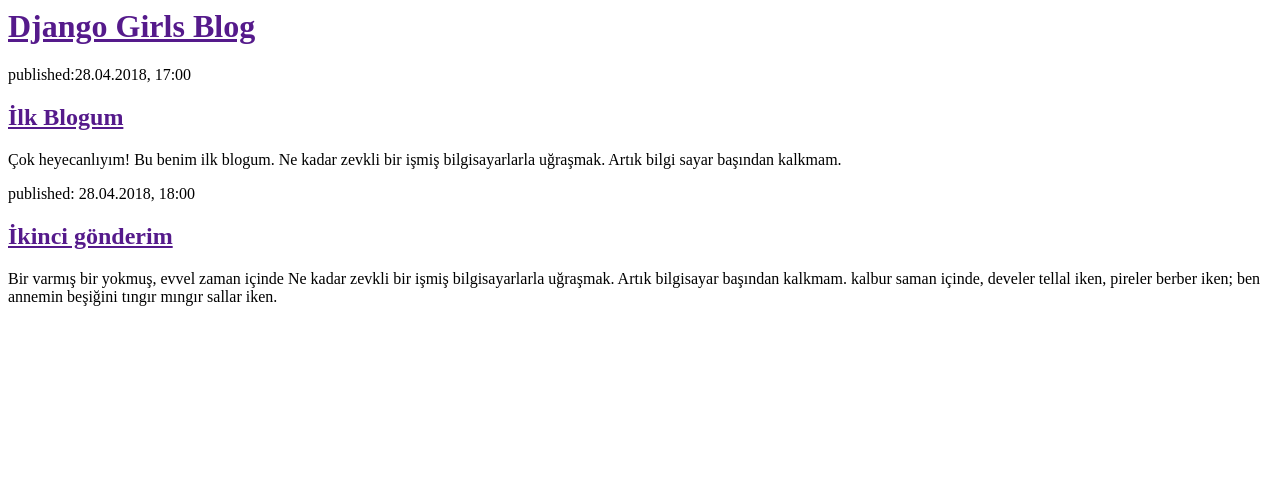
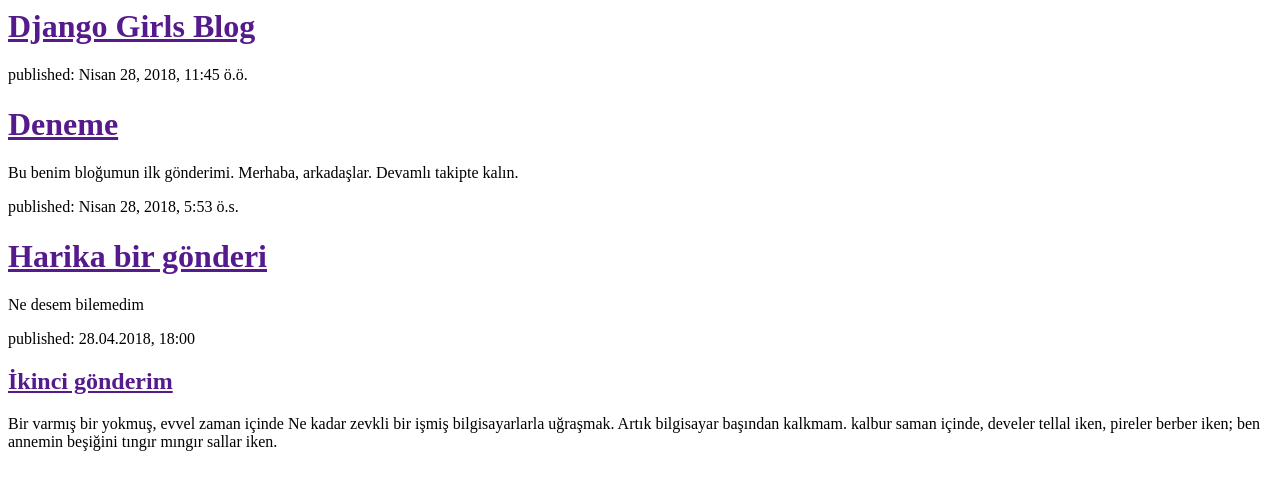
Before and after one commit to edatopraaak/my-first-blog, a Django app: page / in a window 1280 px wide. Shown: the top 490 px of the page. Run offline with Django 3.2, Linux system fonts and the light colour scheme; data comes from the database, SQL or seed files in the repository; both versions use the stored data as it was after the commit.

Commit message:
Veritabanındaki postları görebilmek için template'i değiştirdim.

```diff
--- a/myapp/templates/myapp/post_list.html
+++ b/myapp/templates/myapp/post_list.html
@@ -8,10 +8,13 @@
 		</div>
 
 		<div>
-			<p>published:28.04.2018, 17:00</p>
-			<h2><a href="">İlk Blogum</a></h2>
-			<p>Çok heyecanlıyım! Bu benim ilk blogum. Ne kadar zevkli bir işmiş bilgisayarlarla uğraşmak. Artık bilgi
-sayar başından kalkmam. </p>
+			{% for post in posts %}
+				<div>
+					<p>published: {{ post.yayinlanma_tarihi }}</p>
+					<h1><a href="">{{ post.baslik }}</a></h1>
+					<p>{{ post.yazi|linebreaks }}</p>
+				</div>
+			{% endfor %}
 		</div>
 
 		<div>
--- a/myapp/views.py
+++ b/myapp/views.py
@@ -1,5 +1,8 @@
 from django.shortcuts import render
+from django.utils import timezone
+from .models import Post
 
 # Create your views here.
 def post_list(request):
-    return render(request, 'myapp/post_list.html', {})
+    posts = Post.objects.filter(yayinlanma_tarihi__lte=timezone.now()).order_by('yayinlanma_tarihi')
+    return render(request, 'myapp/post_list.html', {'posts': posts})
```
Also changed, not shown: db.sqlite3.
